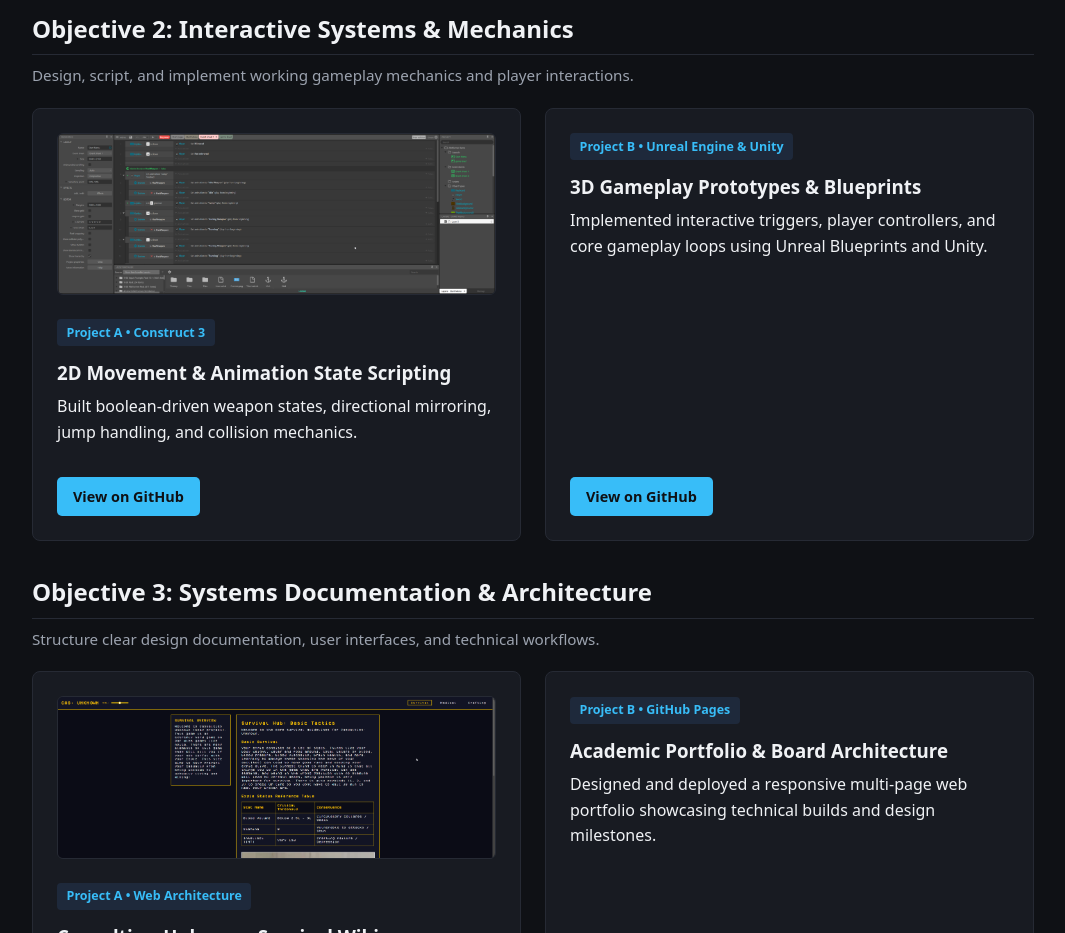
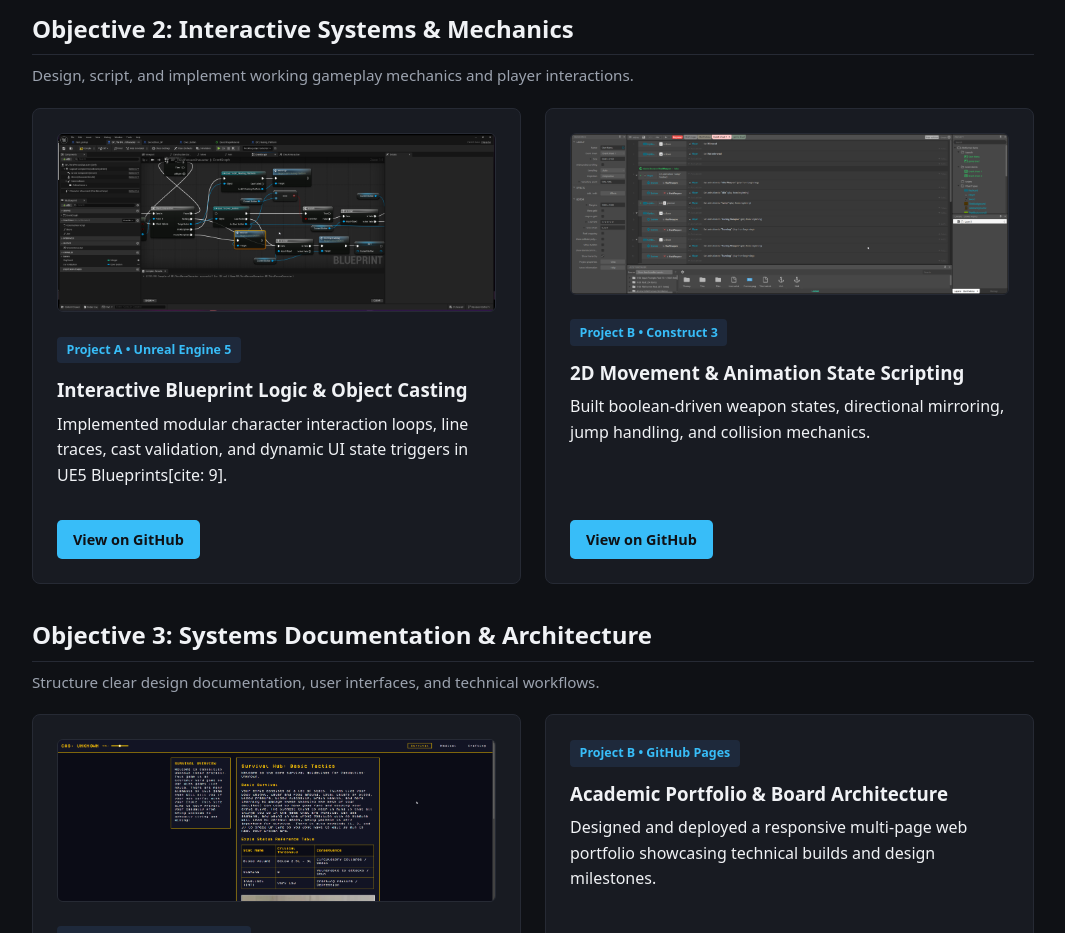
Before and after one commit to starlight-design111/ScarrLight-Board-Website, a plain HTML site: page boards.html in a window 1280 px wide. Shown: the part 1020-1953 px from the top of the page, without its empty margins (107-1172 px from the left). Drawn offline with Linux system fonts and the light colour scheme.

Commit message:
Swap project details between Project A and B

```diff
--- a/boards.html
+++ b/boards.html
@@ -55,18 +55,19 @@
     <div class="grid">
       <div class="card">
         <div>
-          <img src="assets/opera_he2vJ7dgJL.png" alt="Construct 3 Event Sheet">
-          <span class="tag">Project A • Construct 3</span>
-          <h3>2D Movement &amp; Animation State Scripting</h3>
-          <p>Built boolean-driven weapon states, directional mirroring, jump handling, and collision mechanics.</p>
+          <img src="assets/UnrealEditor_x8xv6wuGtv.png" alt="Unreal Engine Blueprint Scripting">
+          <span class="tag">Project A • Unreal Engine 5</span>
+          <h3>Interactive Blueprint Logic &amp; Object Casting</h3>
+          <p>Implemented modular character interaction loops, line traces, cast validation, and dynamic UI state triggers in UE5 Blueprints[cite: 9].</p>
         </div>
         <a href="https://github.com/starlight-design111" target="_blank" class="btn">View on GitHub</a>
       </div>
       <div class="card">
         <div>
-          <span class="tag">Project B • Unreal Engine &amp; Unity</span>
-          <h3>3D Gameplay Prototypes &amp; Blueprints</h3>
-          <p>Implemented interactive triggers, player controllers, and core gameplay loops using Unreal Blueprints and Unity.</p>
+          <img src="assets/opera_he2vJ7dgJL.png" alt="Construct 3 Event Sheet">
+          <span class="tag">Project B • Construct 3</span>
+          <h3>2D Movement &amp; Animation State Scripting</h3>
+          <p>Built boolean-driven weapon states, directional mirroring, jump handling, and collision mechanics.</p>
         </div>
         <a href="https://github.com/starlight-design111" target="_blank" class="btn">View on GitHub</a>
       </div>
```
